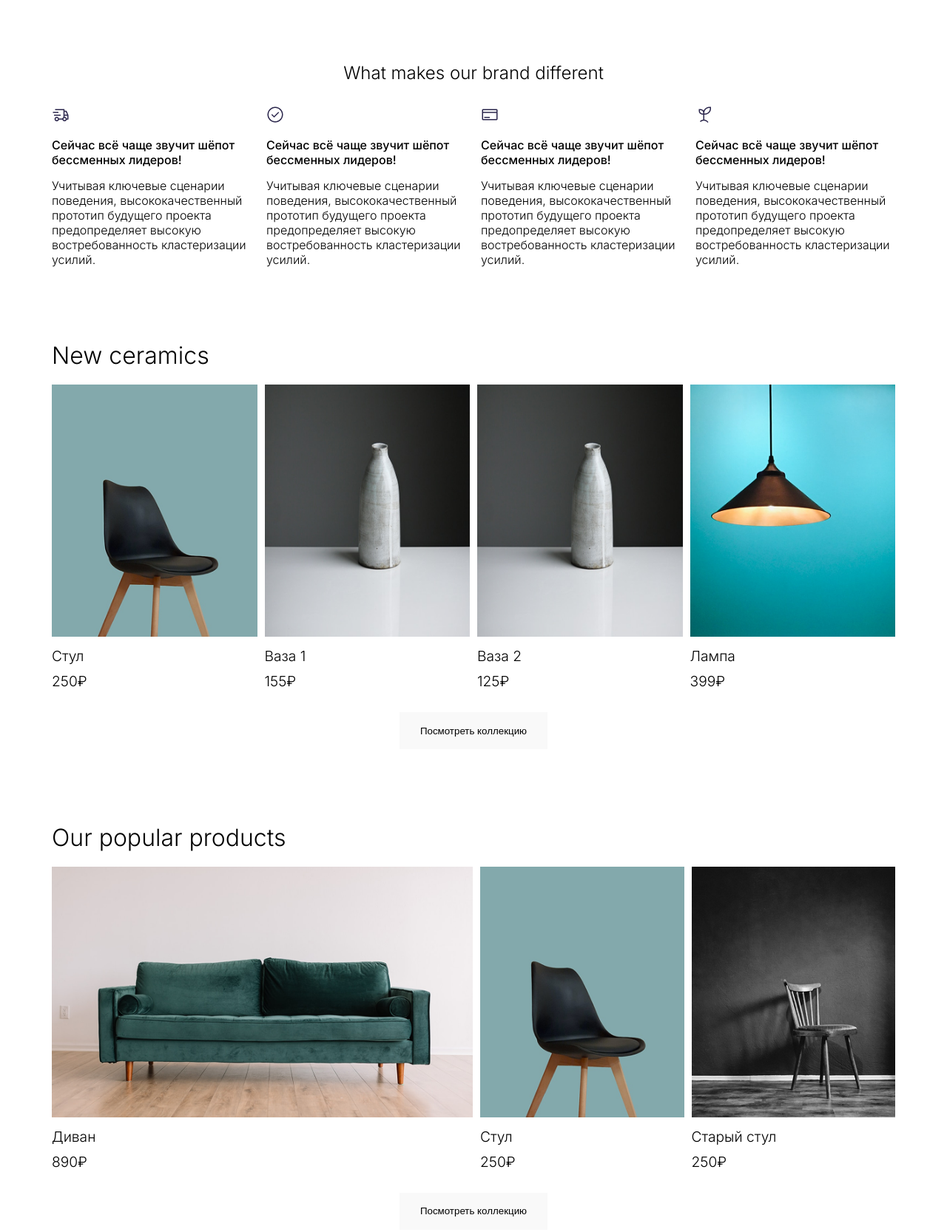
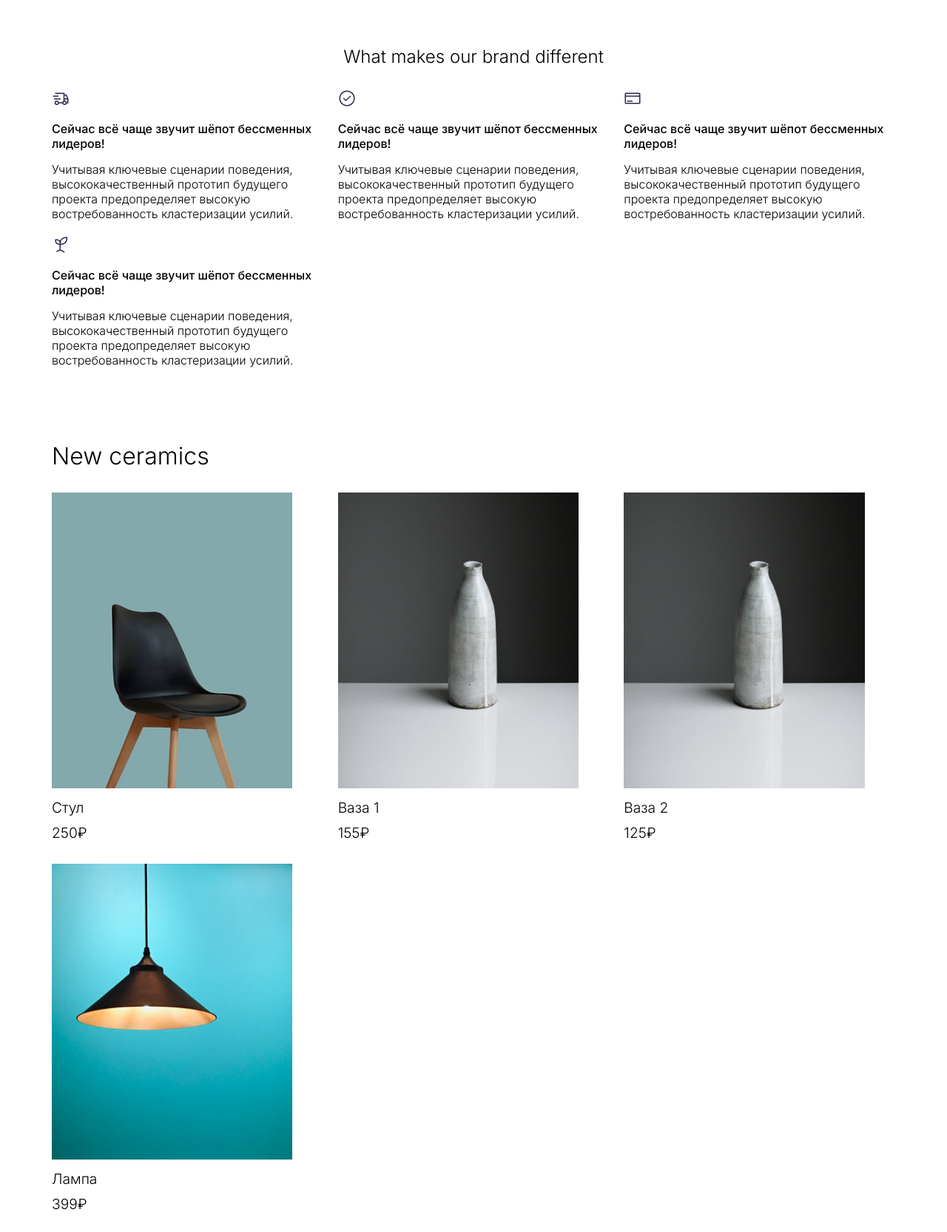
Before and after one commit to StormDevXK/mebel, a plain HTML site: page index.html in a window 1280 px wide. Shown: the part 780-2446 px from the top of the page at 74% size. Drawn offline with Linux system fonts and the light colour scheme.

Commit message:
some blocks changed display

```diff
--- a/index.html
+++ b/index.html
@@ -22,7 +22,7 @@
         <a class="header__nav-item" href="#promo">Promo</a>
         <a class="header__nav-item" href="#features">Features</a>
         <a class="header__nav-item" href="#newProducts">New products</a>
-        <a class="header__nav-item" href="#popularProducts">Popular roducts</a>
+        <a class="header__nav-item" href="#popularProducts">Popular products</a>
         <a class="header__nav-item" href="#newsletter">Newsletter</a>
         <a class="header__nav-item" href="#about">About</a>
     </nav>
@@ -91,7 +91,7 @@
     <section class="popular" id="popularProducts">
         <h2 class="popular__title">Our popular products</h2>
         <div class="popular__container">
-            <div class="popular-block">
+            <div class="popular-block popular-block--wide">
                 <img class="popular-block__img" src="assets/img/Large.png" alt="">
                 <h3 class="popular-block__title">Диван</h3>
                 <p class="popular-block__cost">890₽</p>
--- a/styles/style.css
+++ b/styles/style.css
@@ -19,7 +19,7 @@ body {
     /* margin: 25px 20px 40px; */
     position:fixed;
     background-color: #fff;
-    width: 100%;
+    width: 100vw;
     top: 0;
     padding: 0 20px;
 }
@@ -76,8 +76,23 @@ body {
     height: auto;
     background-color: #2a244b;
     color: white;
-    display: flex;
+    display: grid;
+    grid-template-columns: 1.7fr minmax(500px, 1fr);
     scroll-margin-top: 180px;
+}
+
+@media (max-width: 1000px) {
+    .promo {
+        grid-template-columns: 1fr;
+    }
+}
+
+.promo__img {
+    width: 100%;
+    /* max-height: 500px; */
+    height: 100%;
+    object-fit: contain;
+    object-position: right center;
 }
 
 .promo__container {
@@ -123,16 +138,16 @@ body {
 }
 
 .features__container {
-    display: flex;
+    display: grid;
     justify-content: space-between;
     gap: 20px;
-    /* grid-template-columns: repeat(4, auto);
-    column-gap: 20px; */
+    grid-template-columns: repeat(auto-fit, minmax(300px, 1fr));
+    column-gap: 20px;
     margin: 30px 0;
 }
 
 .feature__block {
-    width: 320px;
+    /* width: 320px; */
 }
 
 .feature__title {
@@ -147,9 +162,12 @@ body {
 }
 
 .new-products__container {
-    display: flex;
+    display: grid;
     justify-content: space-between;
-    gap: 10px;
+    gap: 20px;
+    grid-template-columns: repeat(auto-fit, minmax(300px, 1fr));
+    column-gap: 20px;
+    margin: 30px 0;
 }
 
 .new-product__img {
@@ -157,6 +175,7 @@ body {
     height: auto;
     width: 100%;
     object-fit: contain;
+    object-position: left center;
 }
 
 .new-product__title, .new-product__cost {
@@ -189,14 +208,18 @@ body {
 }
 
 .popular__container {
-    display: flex;
-    justify-content: space-between;
-    gap: 10px;
+    display: grid;
+    grid-template-columns: repeat(auto-fill, minmax(250px, 1fr));
+    gap: 20px;
+    grid-auto-flow: dense;
+}
+
+.popular-block--wide {
+    grid-column: span 2;
 }
 
 .popular-block__img {
-    max-height: 400px;
-    height: auto;
+    height: 300px;
     width: 100%;
     object-fit: contain;
 }
```
